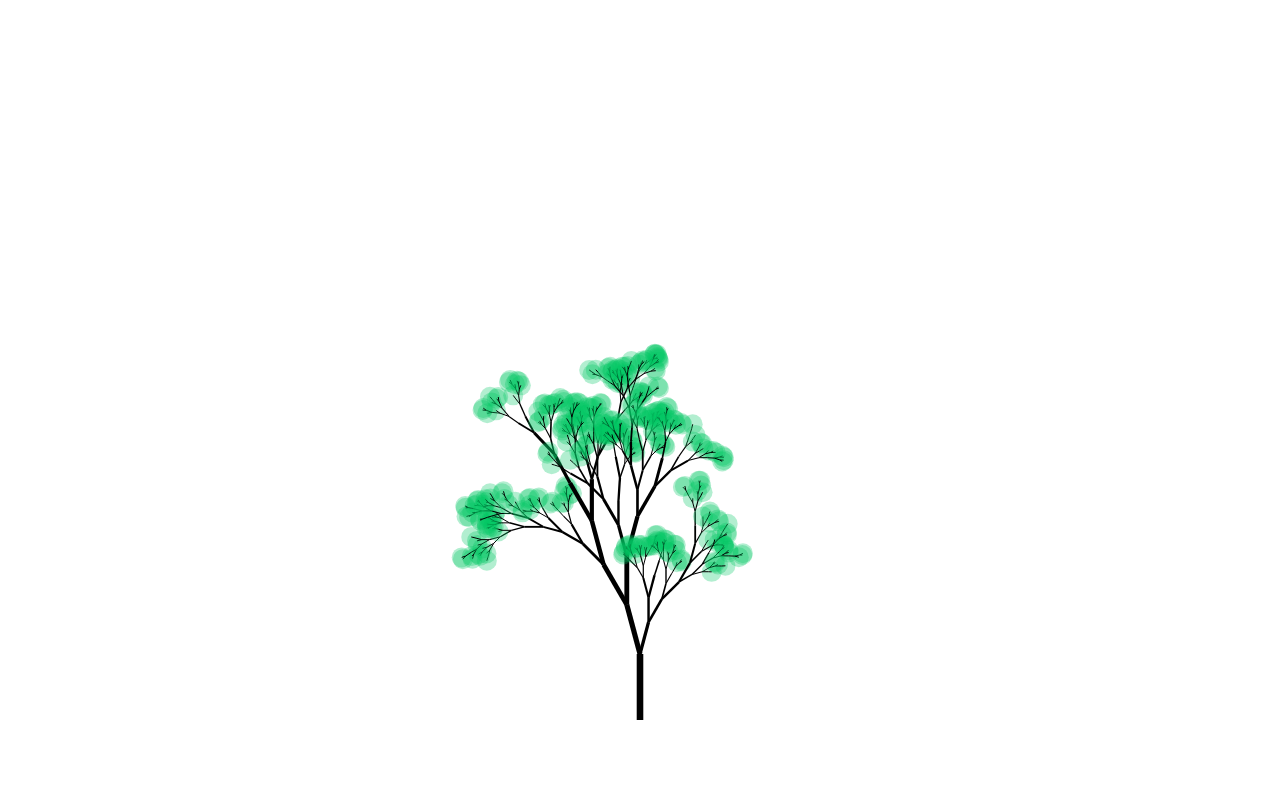
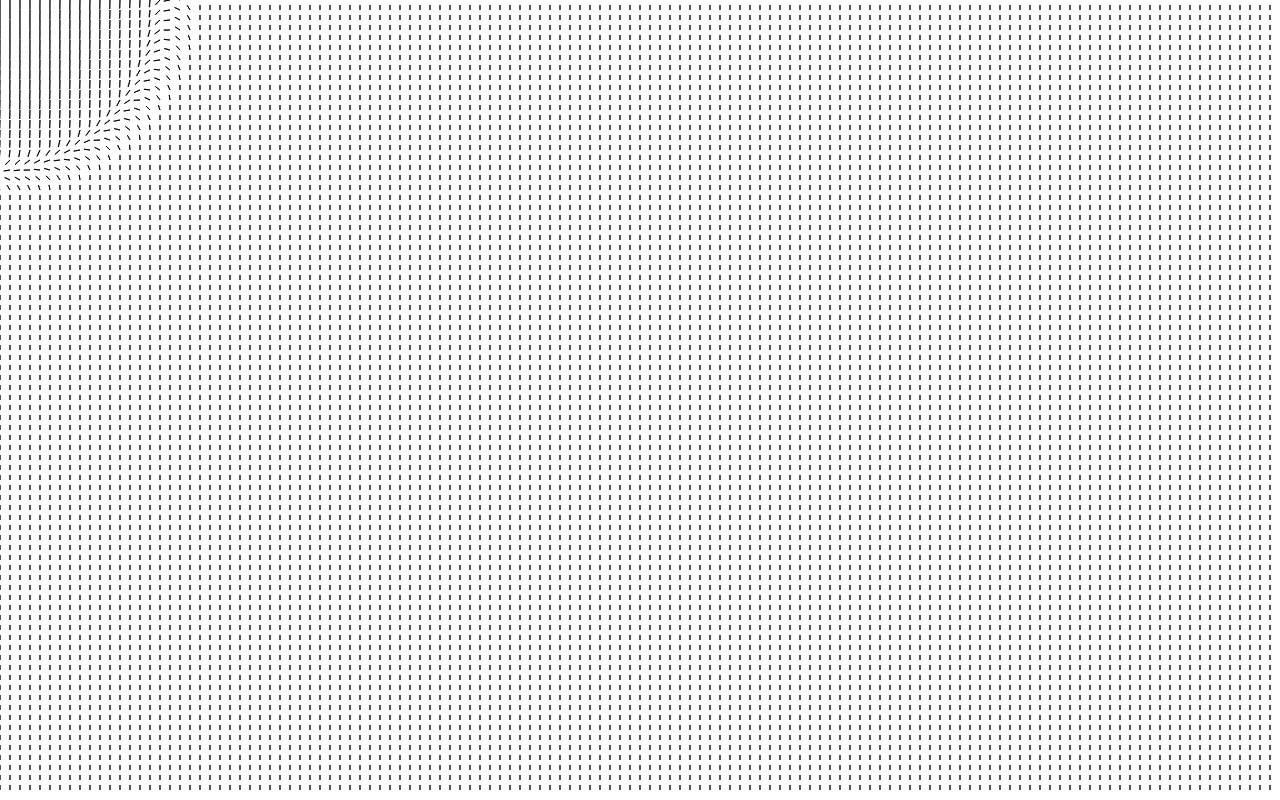
Before and after one commit to Wei-1/js-visualization-100-days-challenge, a plain HTML site: page index.html in a window 1280 px wide. Drawn offline with Linux system fonts and the light colour scheme; animation ran at ten frames a second.

Commit message:
2021-10-16-line-field

```diff
--- a/index.html
+++ b/index.html
@@ -1,6 +1,6 @@
 <html>
 <body style="background-color:#fff;">
-    <canvas id="canvas" style="position:absolute;top:0%;left:0%"></canvas>
+    <canvas id="canvas" style="position:absolute;top:0%;left:0%" onmousemove="mouseE(event)"></canvas>
     <script>
 
 let width = window.innerWidth
@@ -16,64 +16,80 @@ canvas.width  = width;
 canvas.height = height;
 const ctx = canvas.getContext('2d');
 
-const maxLength = 100;
-const minLength = 5;
-const maxRatio = 0.5;
-const branchRate = 0.8;
-const randAngle = 10;
-const leafLength = 10;
-const startX = width / 2;
-const startY = height / 10 * 9;
+const blockSize = 10;
+const initLength = 5;
+const initAngle = 0;
+const RAD = Math.PI / 180;
 
-function getRandomInt(max, min = 0){
-    return Math.floor(Math.random() * (max-min)) + min;
+let mouseX = 0;
+let mouseY = 0;
+function mouseE(e){
+    mouseX = e.x;
+    mouseY = e.y;
 }
 
-function setTree(l, a){
-    return {
-        "l": getRandomInt(l, l * maxRatio),
-        "a": a,
-        "b": []
+let arr = [];
+for(let i = 0; i < width / blockSize; i ++){
+    for(let j = 0; j < height / blockSize; j ++){
+        arr.push([i * blockSize, j * blockSize,
+            initLength, initAngle]);
     }
 }
 
-function growTree(tree){
-    if(tree["l"] > minLength){
-        if(Math.random() < branchRate){
-            let treeR = growTree(setTree(tree['l'], tree['a'] - 15));
-            let treeL = growTree(setTree(tree['l'], tree['a'] + 15));
-            tree['b'] = [treeL, treeR];
-        } else {
-            let treeC = growTree(setTree(tree['l'], tree['a'] + Math.random() * randAngle - randAngle / 2));
-            tree['b'] = [treeC];
-        }
+function drawLines(arr){
+    for(let i = 0; i < arr.length; i ++){
+        let b = arr[i];
+        let dx = b[2] * Math.sin(b[3] * RAD);
+        let dy = b[2] * Math.cos(b[3] * RAD);
+        ctx.strokeStyle = 'rgba(0,0,0,1)';
+        ctx.lineWidth = 1;
+        ctx.beginPath();
+        ctx.moveTo(b[0], b[1]);
+        ctx.lineTo(b[0] - dx, b[1] - dy);
+        ctx.stroke();
     }
-    return tree;
 }
 
-function drawTree(tree, sx, sy){
-    let dx = tree['l'] * Math.sin(tree['a'] * Math.PI / 180);
-    let dy = tree['l'] * Math.cos(tree['a'] * Math.PI / 180);
-    for(let i = 0; i < tree['b'].length; i ++){
-        drawTree(tree['b'][i], sx - dx, sy - dy);
+function updateLines(arr, time){
+    for(let i = 0; i < arr.length; i ++){
+        let d = Math.sqrt(Math.pow(arr[i][0] - mouseX, 2) + Math.pow(arr[i][1] - mouseY, 2));
+        while(arr[i][3] < -180){
+            arr[i][3] += 360;
+        }
+        while(arr[i][3] > 180){
+            arr[i][3] -= 360;
+        }
+        if(d < 200){
+            if(arr[i][2] < initLength * 2){
+                arr[i][2] += (200 - d) * 0.005;
+            }
+            if(arr[i][3] >= 0){
+                arr[i][3] += (200 - d) * 0.1;
+                if(arr[i][3] > 180){
+                    arr[i][3] = 180;
+                }
+            }else{
+                arr[i][3] -= (200 - d) * 0.1;
+                if(arr[i][3] < -180){
+                    arr[i][3] = 180;
+                }
+            }
+        }
+        arr[i][3] *= Math.max(0.9, 1 - (0.0001 * d));
+        arr[i][2] = (arr[i][2] - initLength) * 0.9 + initLength;
     }
-    if(tree['b'].length == 0){
-        ctx.fillStyle = 'rgba(0,200,100,0.3)';
-        ctx.beginPath();
-        ctx.arc(sx - dx, sy - dy, leafLength, 0, 2 * Math.PI);
-        ctx.fill();
-    }
-    ctx.strokeStyle = 'rgba(0,0,0,1)';
-    ctx.lineWidth = Math.max(1, tree['l'] / 10);
-    ctx.beginPath();
-    ctx.moveTo(sx, sy);
-    ctx.lineTo(sx - dx, sy - dy);
-    ctx.stroke();
+    return arr;
 }
 
-let tree = growTree(setTree(maxLength, 0));
+function loop(time){
+    ctx.fillStyle = 'rgba(255,255,255,0.5)';
+    ctx.fillRect(0, 0, width, height);
+    arr = updateLines(arr, time);
+    drawLines(arr);
+    requestAnimationFrame(loop);
+}
 
-drawTree(tree, startX, startY);
+loop(0);
 
     </script>
 </body>
```
Also changed, not shown: 2021-10-15.html (added, +80 -0 lines), 1 other file.
